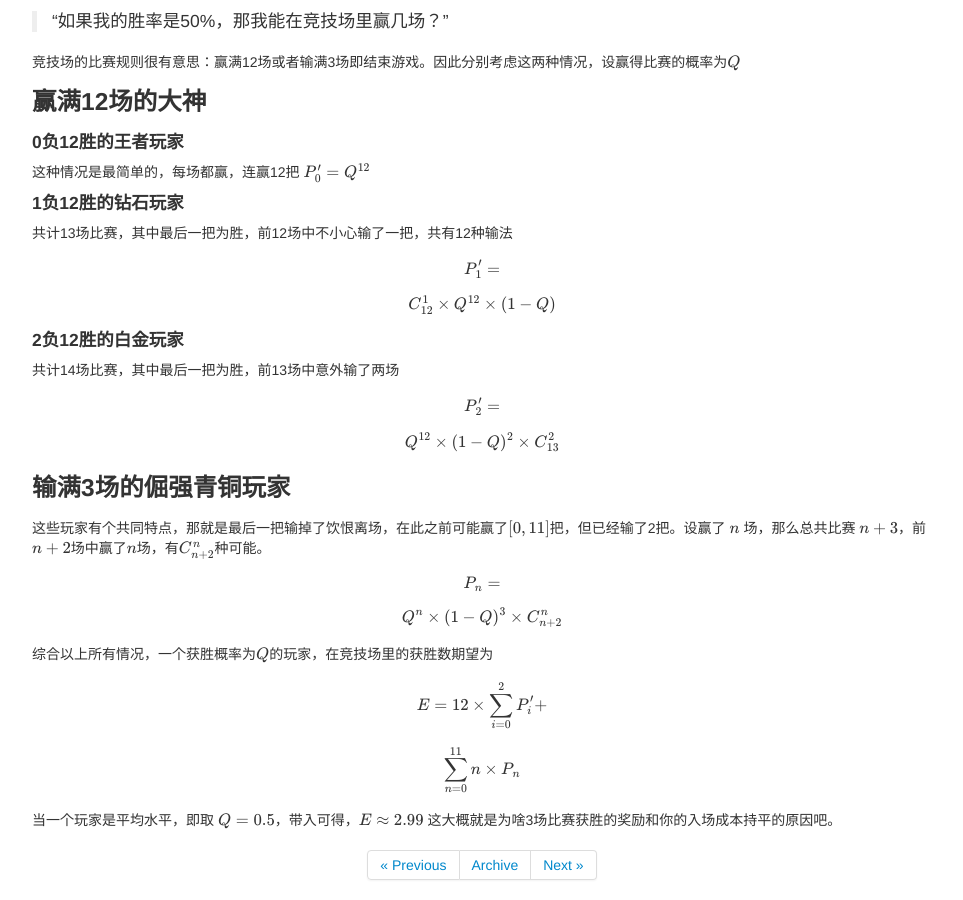
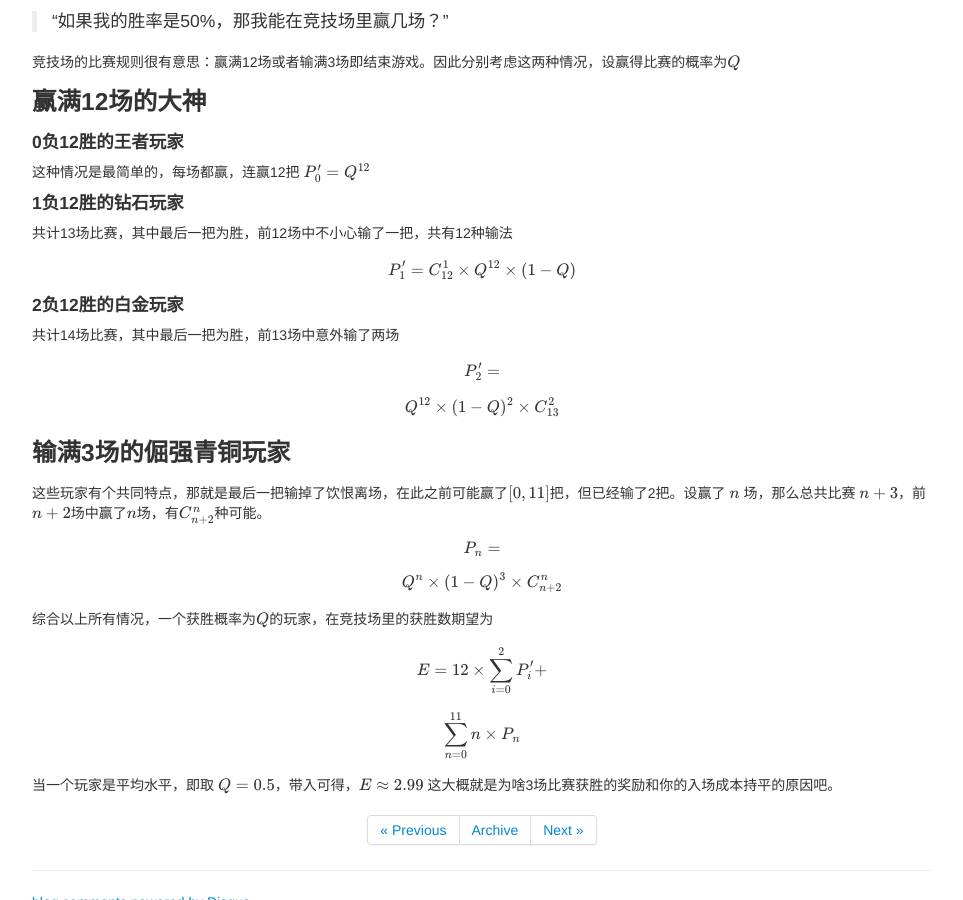
Before and after one commit to changeforan/changeforan.github.io, a Jekyll site: the page built from _posts/research/2017-03-04-hearthstone.md, in a window 1280 px wide and 900 px high, scrolled down 991 px. Shown: the whole window, without its empty margins (158-1121 px from the left). Built offline with Jekyll 4.4.1, drawn with Linux system fonts in a browser that asks for light colours; Markdown is read by kramdown in place of the engine named in the settings; formulas are drawn with MathJax 3; comment, search, counter and statistics services are not loaded.

```diff
--- a/_posts/research/2017-03-04-hearthstone.md
+++ b/_posts/research/2017-03-04-hearthstone.md
@@ -26,11 +26,7 @@ $$
 
 
 $$
-P'_1 =
-$$
-
-$$
-C_{12}^1 \times Q^{12} \times (1-Q)
+P'_1 = C_{12}^1 \times Q^{12} \times (1-Q)
 $$
 
 #### 2负12胜的白金玩家
```
